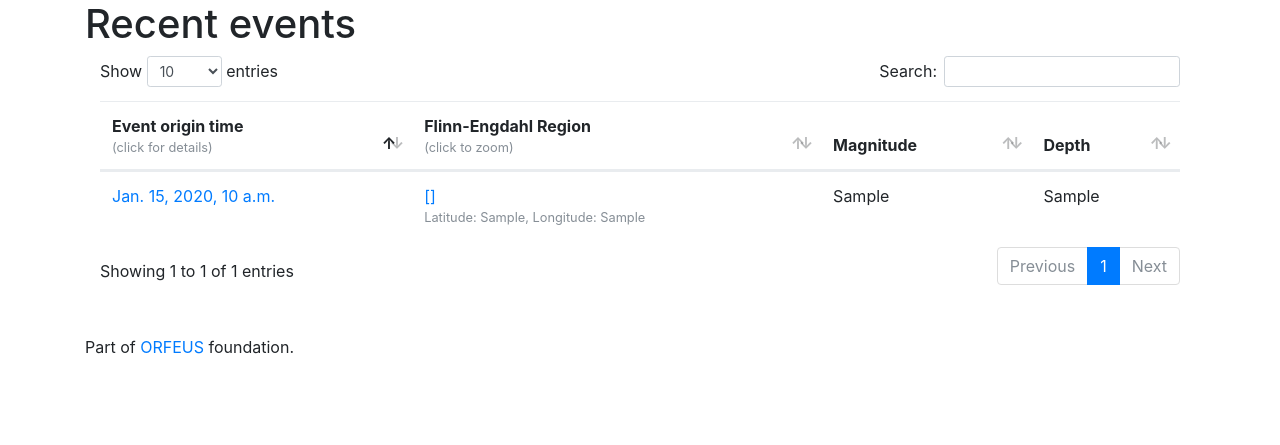
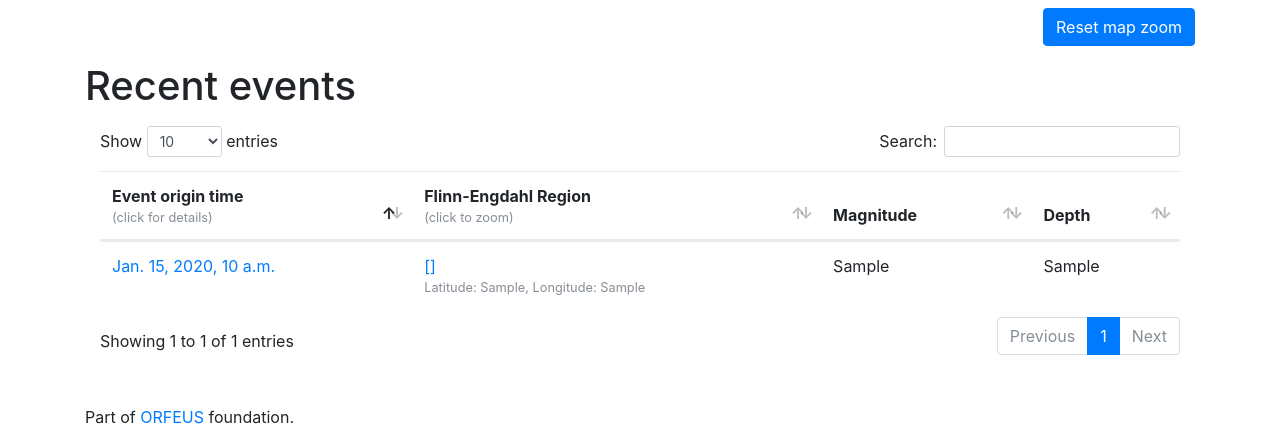
Before and after one commit to EIDA/rrsm, a Django app: template src/rrsm/templates/recent_events.html in a window 1280 px wide. Shown: the part 644-1089 px from the top of the page. Before the commit the page ends 998 px from the top, so only its background shows below. Run offline with Django 3.2, Linux system fonts and the light colour scheme; the template is opened without the code that fills it: most values are stand-ins (such as "Sample title", 1, 10 or a date in 2020); some libraries are stand-ins or nearby versions.

Commit message:
Small UI changes, moved some JS code

```diff
--- a/src/rrsm/static/js/openlayers/olStationbook.js
+++ b/src/rrsm/static/js/openlayers/olStationbook.js
@@ -14,8 +14,8 @@ var map = new ol.Map({
   ],
   target: document.getElementById('map'),
   view: new ol.View({
-      center: ol.proj.fromLonLat([5.178029, 52.101568]),
-      zoom: 3
+      center: ol.proj.fromLonLat([5, 52]),
+      zoom: 2
   })
 });
 
@@ -62,3 +62,33 @@ map.on('pointermove', function(e) {
   var hit = map.hasFeatureAtPixel(pixel);
   map.getTarget().style.cursor = hit ? 'pointer' : '';
 });
+
+var getEventColor = function(value) {
+    if (value < 2.0) {
+        return '#75FF33'
+    } else if (value < 4.0) {
+        return '#DBFF33'
+    } else if (value < 6.0) {
+        return '#FFBD33'
+    } else {
+        return '#FF5733'
+    }
+}
+
+var zoomReset = function() {
+    $(element).popover('dispose');
+    map.getView().animate({
+        center: ol.proj.fromLonLat([5, 52]),
+        duration: 1000,
+        zoom: 2
+    })
+}
+
+var zoomEvent = function(lat, lon) {
+    $(element).popover('dispose');
+    map.getView().animate({
+        center: ol.proj.fromLonLat([lon, lat]),
+        duration: 1000,
+        zoom: 8
+    })
+}
--- a/src/rrsm/templates/recent_events.html
+++ b/src/rrsm/templates/recent_events.html
@@ -15,6 +15,11 @@
 <div id="map" class="map">
   <div id="popup"></div>
 </div>
+<div class="btn-group mt-2 float-right" role="group">
+  <div class="btn-group" role="group">
+    <button class="btn btn-primary" onclick="zoomReset()">Reset map zoom</button>
+  </div>
+</div>
 {% endif %}
 
 <script type="text/javascript">
@@ -25,7 +30,9 @@
 
 <script src="{% static 'js/openlayers/ol.js' %}"></script>
 <script src="{% static 'js/openlayers/olStationbook.js' %}"></script>
-<h1>Recent events</h1>
+
+<div id="fdsn_recent_events" class="table-responsive">
+<p><h1>Recent events</h1></p>
 <table id="events_table" class="table" cellspacing="0" width="100%">
   <thead>
     <tr>
@@ -53,14 +60,12 @@
       <td>{{ e.origin_depth }}</td>
     </tr>
     <script type="text/javascript">
-      var getEventColor=function(value){if(value<2.0){return'#75FF33'}else if(value<4.0){return'#DBFF33'}else if(value<6.0){return'#FFBD33'}else{return'#FF5733'}}
       var latitude=parseFloat("{{ e.origin_latitude }}"),longitude=parseFloat("{{ e.origin_longitude }}"),depth=parseFloat("{{ e.origin_depth }}"),magnitude=parseFloat("{{ e.magnitude_value }}");if(!isNaN(latitude)&&!isNaN(longitude)){var point=new ol.Feature({geometry:new ol.geom.Point(ol.proj.fromLonLat([longitude,latitude])),name:`<b>Time:</b> {{ e.parse_origin_time }}<br><b>Flinn Engdahl Region:</b> {{ e.get_flinn_engdahl }}<br><b>Latitude:</b> ${latitude}<br><b>Longitude:</b> ${longitude}<br><b>Magnitude:</b> ${magnitude}<br><b>Depth:</b> ${depth}`});point.setStyle(new ol.style.Style({image:new ol.style.Circle({radius:magnitude**2/4,fill:new ol.style.Fill({color:getEventColor(magnitude)}),stroke:new ol.style.Stroke({color:'#000000',width:1})})})),vectorSource.addFeature(point)}
-      var zoomEvent=function(lat,lon){$(element).popover('dispose');map.getView().animate({center:ol.proj.fromLonLat([lon,lat]),duration:1000,zoom:7})}
     </script>
     {% endfor %}
   </tbody>
 </table>
-
+</div>
 {% block javascript %}
 <script src="{% static 'js/datatable/jquery.dataTables.min.js' %}"></script>
 <script src="{% static 'js/datatable/dataTables.bootstrap4.min.js' %}"></script>
```
